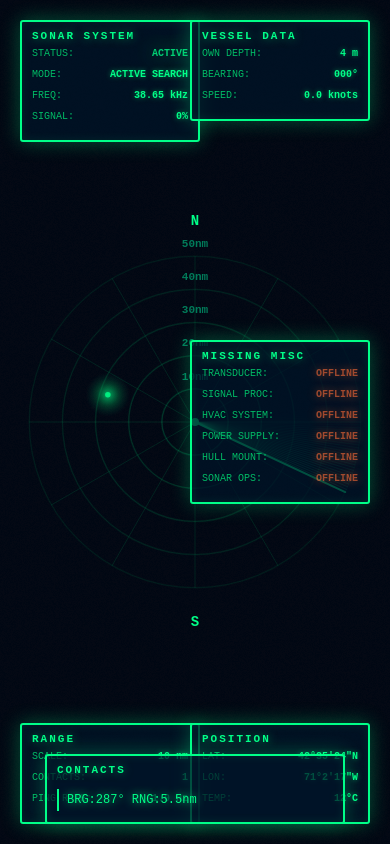
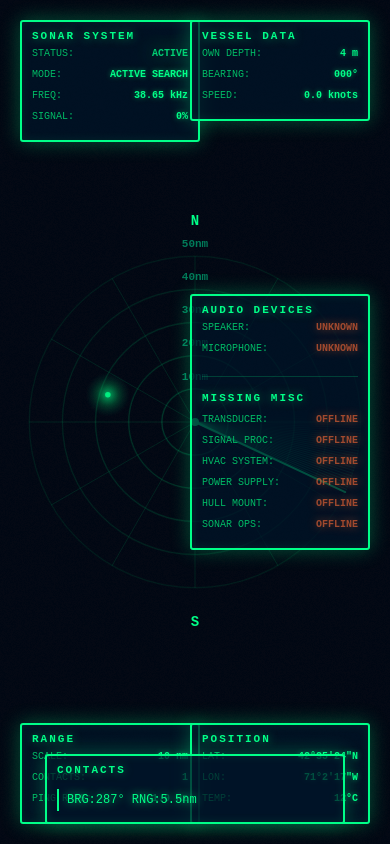
Before and after one commit to NicoLoDevil/SONAR-V23.4.5-Submarine-Sonar-System-SSS-, a website: page sonar_display/index.html in a window 390 px wide. Drawn offline with Linux system fonts and the light colour scheme; animation ran at ten frames a second.

Commit message:
Add audio device detection feature and changelog tracking system
- Detect connected speakers and microphone using Web Audio API
- Display audio device status (ACTIVE/OFFLINE/CHECKING) in HUD
- Add CHANGELOG.md to track all future changes and modifications
- Right-side panel now shows audio devices above Missing Misc components

```diff
--- a/sonar_display/index.html
+++ b/sonar_display/index.html
@@ -52,13 +52,18 @@
 
         <!-- Right Center: Missing Misc (Real Sonar Requirements) -->
         <div class="hud-panel right-center">
-            <div class="panel-header">MISSING MISC</div>
+            <div class="panel-header">AUDIO DEVICES</div>
+            <div class="status-line">SPEAKER: <span class="status-warning" id="speakerStatus">CHECKING</span></div>
+            <div class="status-line">MICROPHONE: <span class="status-warning" id="micStatus">CHECKING</span></div>
+            <div style="margin-top: 15px; border-top: 1px solid rgba(0, 255, 136, 0.2); padding-top: 15px;">
+                <div class="panel-header" style="margin-bottom: 10px;">MISSING MISC</div>
                 <div class="status-line">TRANSDUCER: <span class="status-warning">OFFLINE</span></div>
                 <div class="status-line">SIGNAL PROC: <span class="status-warning">OFFLINE</span></div>
                 <div class="status-line">HVAC SYSTEM: <span class="status-warning">OFFLINE</span></div>
                 <div class="status-line">POWER SUPPLY: <span class="status-warning">OFFLINE</span></div>
                 <div class="status-line">HULL MOUNT: <span class="status-warning">OFFLINE</span></div>
                 <div class="status-line">SONAR OPS: <span class="status-warning">OFFLINE</span></div>
+            </div>
         </div>
     </div>
 
--- a/sonar_display/sonar.js
+++ b/sonar_display/sonar.js
@@ -64,8 +64,13 @@ class SonarDisplay {
         this.signalStrength = 0;
         this.frequencyVariance = 0;
 
+        // Audio Device Detection
+        this.speakerStatus = 'OFFLINE';
+        this.micStatus = 'OFFLINE';
+
         this.setupDeviceMotion();
         this.setupGeolocation();
+        this.checkAudioDevices();
 
         // Start animation loop
         this.animate();
@@ -114,6 +119,55 @@ class SonarDisplay {
             }
         } catch (e) {
             // Silently fail if audio not available
+        }
+    }
+
+    checkAudioDevices() {
+        // Check for microphone and speakers
+        navigator.mediaDevices.enumerateDevices()
+            .then(devices => {
+                let hasMicrophone = false;
+                let hasSpeaker = false;
+
+                devices.forEach(device => {
+                    if (device.kind === 'audioinput') {
+                        hasMicrophone = true;
+                    }
+                    if (device.kind === 'audiooutput') {
+                        hasSpeaker = true;
+                    }
+                });
+
+                // Update status
+                this.speakerStatus = hasSpeaker ? 'ACTIVE' : 'OFFLINE';
+                this.micStatus = hasMicrophone ? 'ACTIVE' : 'OFFLINE';
+
+                // Update HUD display
+                this.updateDeviceStatus();
+
+                console.log(`Audio Devices - Speaker: ${this.speakerStatus}, Mic: ${this.micStatus}`);
+            })
+            .catch(err => {
+                console.warn('Could not enumerate audio devices:', err.message);
+                this.speakerStatus = 'UNKNOWN';
+                this.micStatus = 'UNKNOWN';
+                this.updateDeviceStatus();
+            });
+    }
+
+    updateDeviceStatus() {
+        // Update speaker status in HUD
+        const speakerStatus = document.getElementById('speakerStatus');
+        if (speakerStatus) {
+            speakerStatus.textContent = this.speakerStatus;
+            speakerStatus.className = this.speakerStatus === 'ACTIVE' ? 'status-active' : 'status-warning';
+        }
+
+        // Update microphone status in HUD
+        const micStatus = document.getElementById('micStatus');
+        if (micStatus) {
+            micStatus.textContent = this.micStatus;
+            micStatus.className = this.micStatus === 'ACTIVE' ? 'status-active' : 'status-warning';
         }
     }
 
```
Also changed, not shown: CHANGELOG.md (added). Lines whose indentation alone changed are shown as unchanged.
